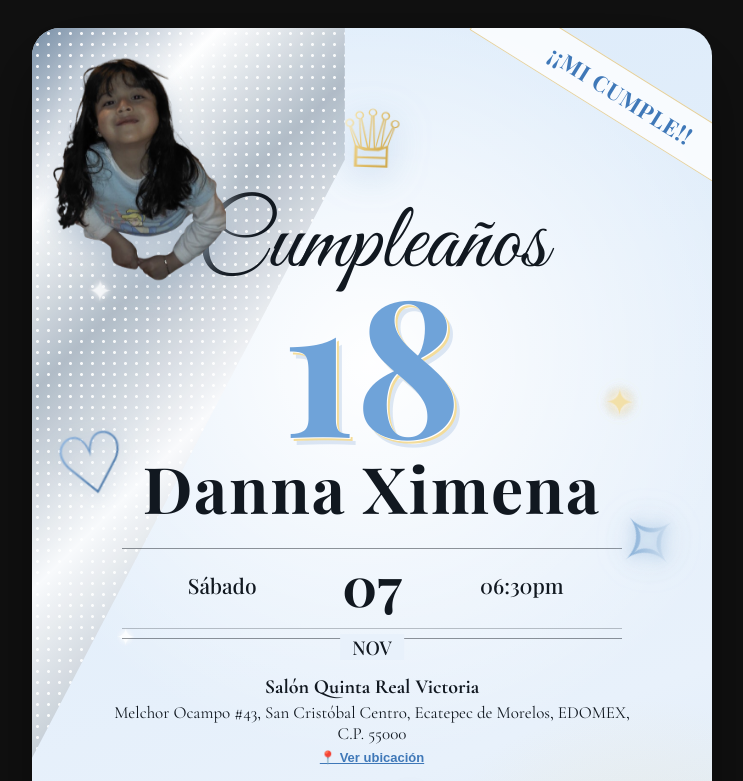
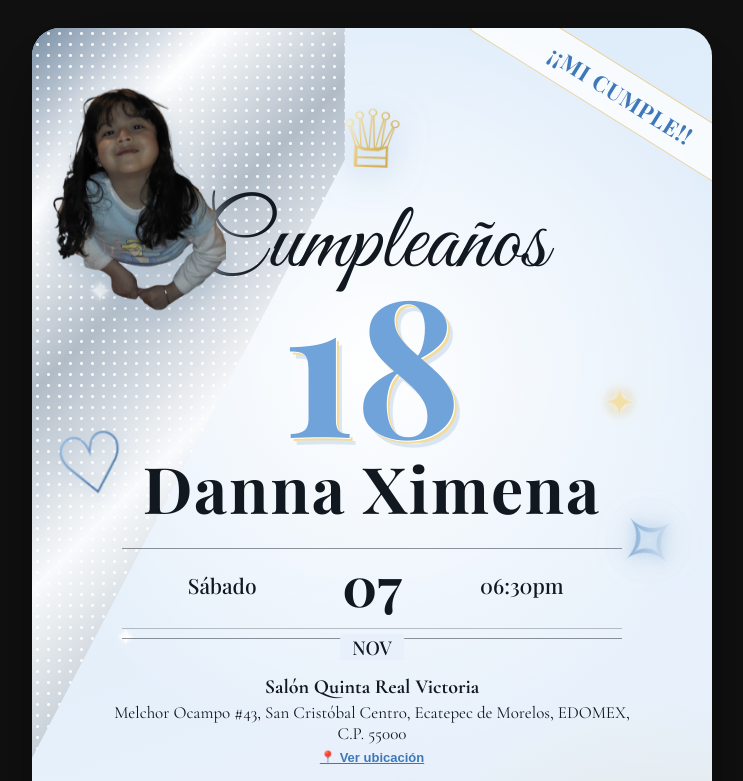
Before and after one commit to ulisesurbina/invitacion, a React (Vite) app: page / in a window 1280 px wide. Shown: the top 781 px of the page, without its empty margins (268-1011 px from the left). Built offline with nearby package versions, Linux system fonts and the light colour scheme.

Commit message:
first commit

```diff
--- a/src/styles.css
+++ b/src/styles.css
@@ -676,7 +676,7 @@ code {
 .girl {
   position: absolute;
   z-index: 3;
-  top: 10px;
+  top: 40px;
   left: 10px;
   width: clamp(110px, 27%, 200px);
   height: auto;
```
